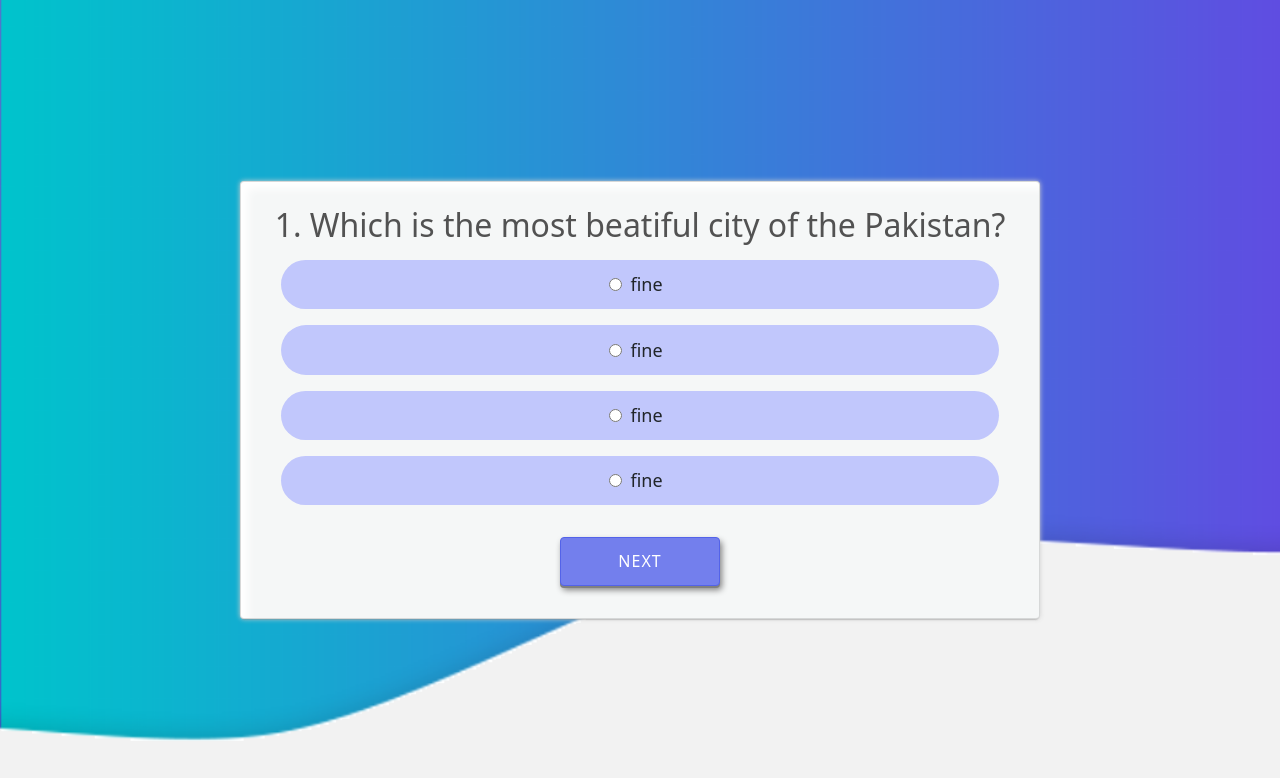
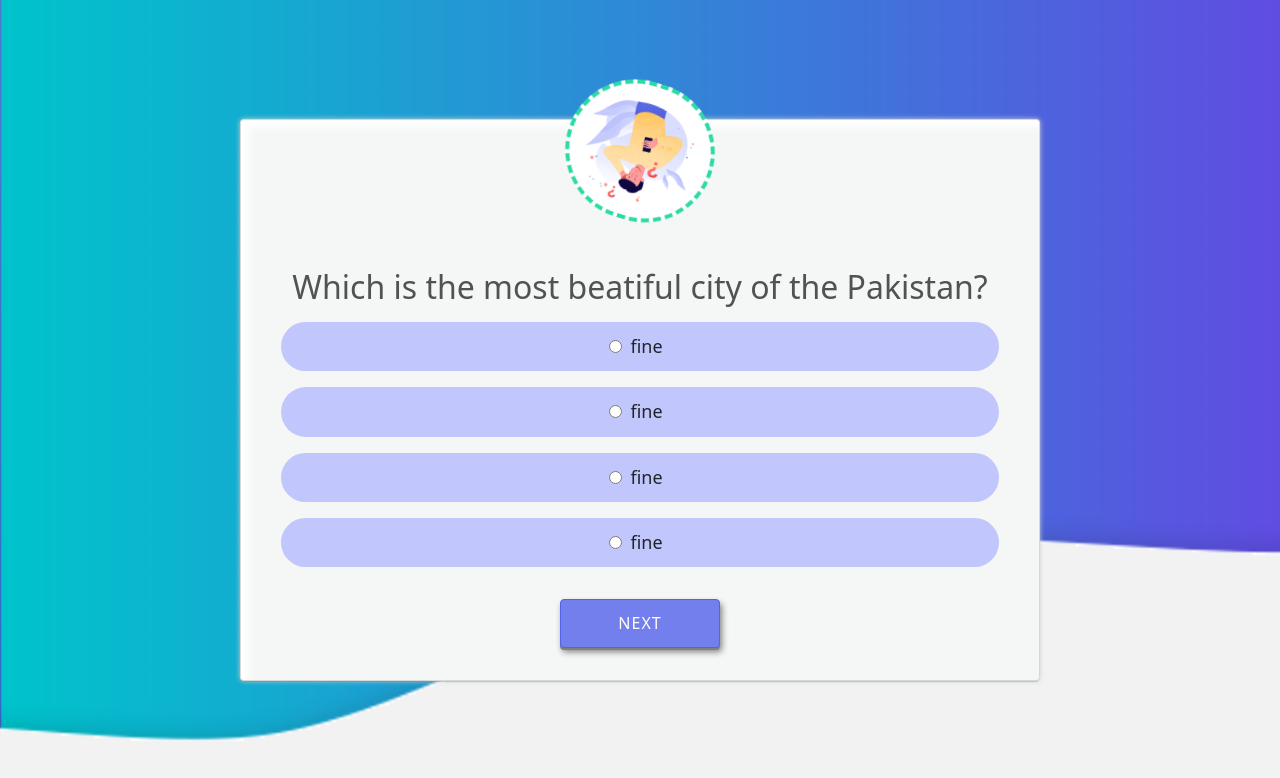
Before and after one commit to Maryam-bit/QuizApp-typescript, a React (Create React App) app: page /questions in a window 1280 px wide. Shown: the top 778 px of the page. Built offline with nearby package versions, Linux system fonts and the light colour scheme.

Commit message:
question complete

```diff
--- a/src/pages/questions/questions.styles.scss
+++ b/src/pages/questions/questions.styles.scss
@@ -5,6 +5,7 @@ $green:#2ddaa5;
 .questions-container{
     .question{
         color: rgb(82, 82, 82);
+        margin-top: -20px !important;
     }
     label{
         background-color: #c1c7fc !important;
--- a/src/pages/questions/questions.tsx
+++ b/src/pages/questions/questions.tsx
@@ -1,11 +1,15 @@
 import React from 'react'
 import './questions.styles.scss'
 import Button from "../../components/button/button.component"
+import question from "../../img/question.png"
 const Questions = () => {
     return (
         <div className='questions-container p-4 text-center'>
+            <div className="signup-img text-center">
+          <img src={question} />
+        </div>
             <div className="question">
-                <h2>1. Which is the most beatiful city of the Pakistan?</h2>
+                <h2>Which is the most beatiful city of the Pakistan?</h2>
             </div>
             <form>
                 <label>
```
Also changed, not shown: src/img/question.png (added).
